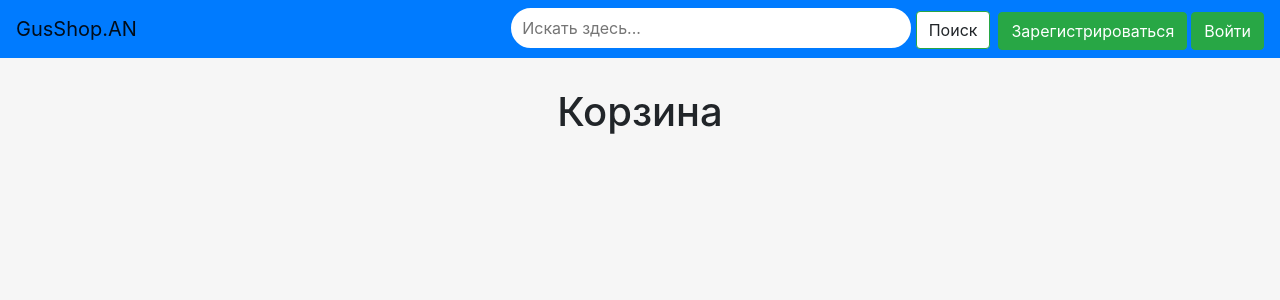
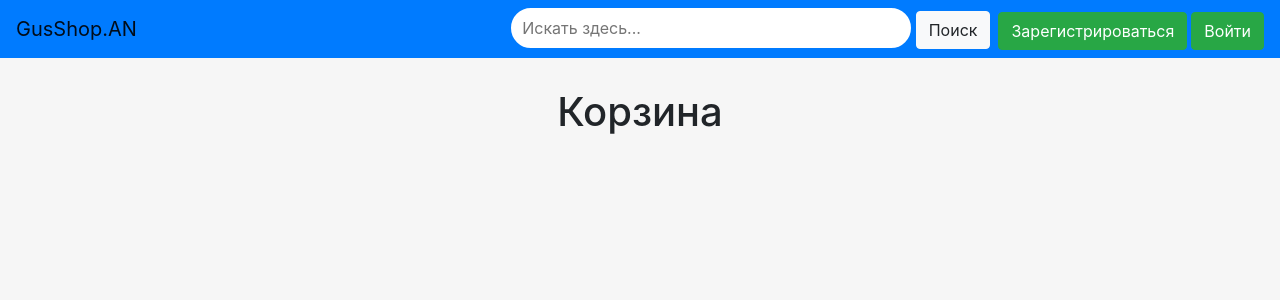
Before and after one commit to KarpovDaniel/flask_project, a Flask app: page /basket in a window 1280 px wide. Shown: the top 300 px of the page. Run offline with Flask 2, Linux system fonts and the light colour scheme; tables that the repository leaves empty hold one stand-in row (values such as "Sample post"); some libraries are stand-ins or nearby versions.

Commit message:
update button

```diff
--- a/templates/base.html
+++ b/templates/base.html
@@ -8,12 +8,12 @@
           href="https://stackpath.bootstrapcdn.com/bootstrap/4.4.1/css/bootstrap.min.css"
           integrity="sha384-Vkoo8x4CGsO3+Hhxv8T/Q5PaXtkKtu6ug5TOeNV6gBiFeWPGFN9MuhOf23Q9Ifjh"
           crossorigin="anonymous">
-    <title>GusShop.AN</title>
+    <title> GusShop.AN </title>
 </head>
 <body>
 <link rel="stylesheet" href="/static/css/style.css">
 <nav class="navbar navbar-expand-lg navbar-light bg-primary sticky-top">
-    <a class="navbar-brand" href="/">GusShop.AN</a>
+    <a class="navbar-brand" href="/"> GusShop.AN </a>
     <button class="navbar-toggler" type="button" data-toggle="collapse"
             data-target="#navbarSupportedContent" aria-controls="navbarSupportedContent"
             aria-expanded="false" aria-label="Toggle navigation">
@@ -27,10 +27,7 @@
                     <input name="s" placeholder="Искать здесь..." type="search"
                            style="width:400px; height: 40px; border: 5px solid #ffffff;
                     border-radius:30px; padding: 6px;">
-                    <a class="btn btn-success"
-                            style="background-color: #ffffff;"
-                            type="submit">Поиск
-                    </a>
+                    <button class="btn btn-light" type="submit">Поиск </button>
                 </form>
             </li>
             {% if current_user.is_authenticated %}
```
